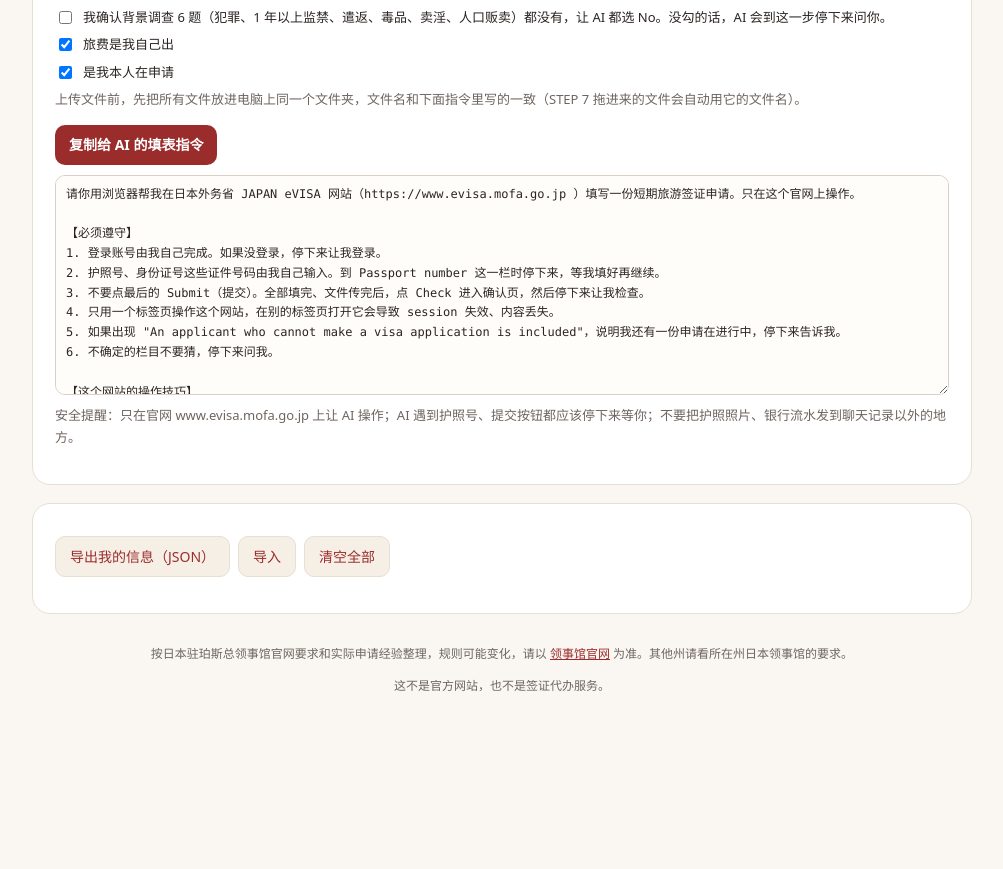
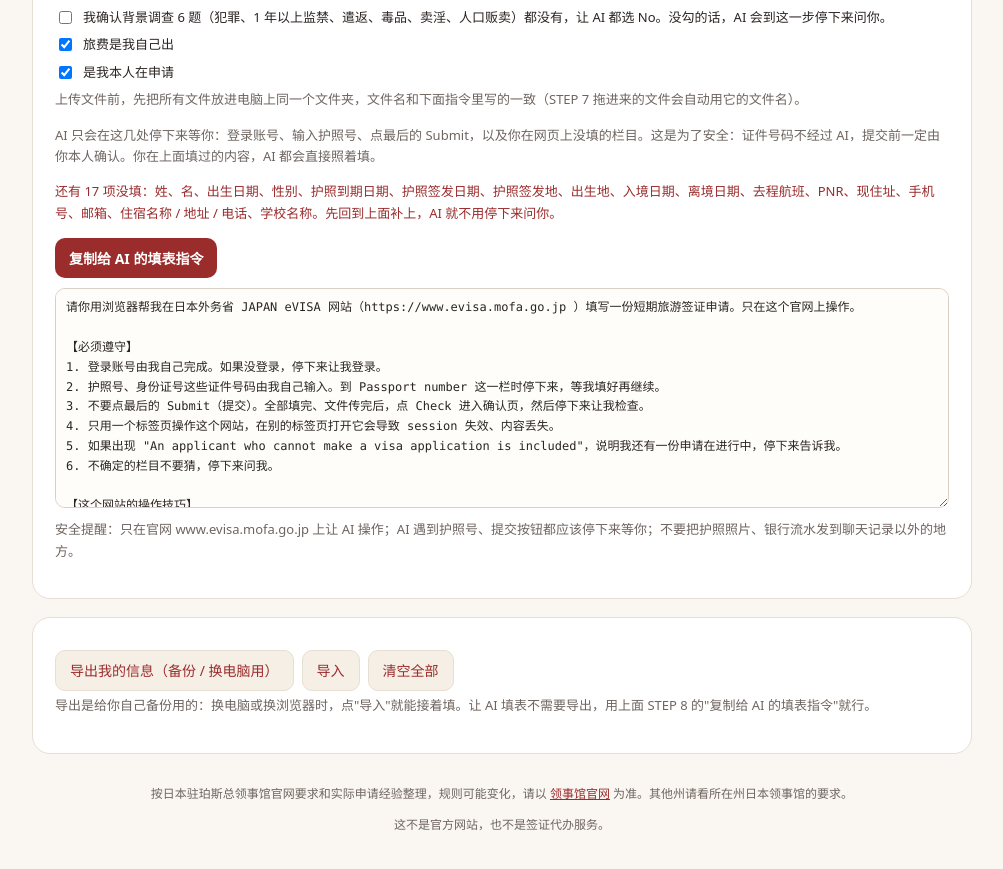
Before and after one commit to Redlola/china-passport-au-japan-evisa, a plain HTML site: page index.html in a window 1280 px wide. Shown: the part 7794-8663 px from the top of the page, without its empty margins (138-1141 px from the left). Before the commit the page ends 8562 px from the top, so only its background shows below. Drawn offline with Linux system fonts and the light colour scheme.

Commit message:
复制指令前提示没填的栏目，说明 AI 什么时候会停下来

```diff
--- a/index.html
+++ b/index.html
@@ -234,6 +234,8 @@ footer a{color:var(--red)}
 <label><input type="checkbox" id="isSelf" checked>是我本人在申请</label>
 </div>
 <p class="note">上传文件前，先把所有文件放进电脑上同一个文件夹，文件名和下面指令里写的一致（STEP 7 拖进来的文件会自动用它的文件名）。</p>
+<p class="note">AI 只会在这几处停下来等你：登录账号、输入护照号、点最后的 Submit，以及你在网页上没填的栏目。这是为了安全：证件号码不经过 AI，提交前一定由你本人确认。你在上面填过的内容，AI 都会直接照着填。</p>
+<p class="note bad" id="aiMissing"></p>
 <div class="row-actions"><button type="button" class="primary" id="copyAI">复制给 AI 的填表指令</button></div>
 <textarea id="aiPrompt" readonly aria-label="给 AI 的填表指令" style="margin-top:10px"></textarea>
 <p class="note">安全提醒：只在官网 www.evisa.mofa.go.jp 上让 AI 操作；AI 遇到护照号、提交按钮都应该停下来等你；不要把护照照片、银行流水发到聊天记录以外的地方。</p>
@@ -241,11 +243,12 @@ footer a{color:var(--red)}
 
 <section class="card">
 <div class="row-actions">
-<button type="button" id="exportBtn">导出我的信息（JSON）</button>
+<button type="button" id="exportBtn">导出我的信息（备份 / 换电脑用）</button>
 <button type="button" id="importBtn">导入</button>
 <input type="file" id="importFile" accept="application/json" class="hidden">
 <button type="button" id="clearBtn">清空全部</button>
 </div>
+<p class="note">导出是给你自己备份用的：换电脑或换浏览器时，点"导入"就能接着填。让 AI 填表不需要导出，用上面 STEP 8 的"复制给 AI 的填表指令"就行。</p>
 <p class="note" id="msg"></p>
 </section>
 
@@ -488,7 +491,7 @@ function aiPrompt(){const t=type();if(t.id==='citizen')return '用澳洲护照
  L.push('- 每个文件上传后，等它显示 "Uploaded" 或 "Clear" 再传下一个。');
  L.push('');L.push('【流程】Visa application list → New registration → 同意声明（Disclaimer）→ Basic information → Travel information → Address → Background check → Supporting documents → Check → 停下');
  L.push('');L.push('【每一栏填写的内容】');
- R.forEach(([g,rs])=>{if(g==='Background check'||g==='Supporting documents')return;L.push('');L.push(`## ${g}`);rs.forEach(([k,v])=>{if(k==='Facial photo'||k==='Passport')return;L.push(`- ${k}：${v||'（我还没提供，停下来问我）'}`);});});
+ R.forEach(([g,rs])=>{if(g==='Background check'||g==='Supporting documents')return;L.push('');L.push(`## ${g}`);rs.forEach(([k,v])=>{if(k==='Facial photo'||k==='Passport')return;L.push(`- ${k}：${v||'（网页上没填，到这一栏停下来问我）'}`);});});
  L.push('');L.push('## Background check');
  L.push('- Special reasons for visa application：勾 "Check here if none"');
  L.push(bg?'- 6 道背景题（犯罪、1 年以上监禁、遣返、毒品、卖淫、人口贩卖）：我确认都没有，全部选 No':'- 6 道背景题：到这里停下来，一题一题问我');
@@ -504,9 +507,11 @@ function aiPrompt(){const t=type();if(t.id==='citizen')return '用澳洲护照
  L.push('- Birth certificate、Marriage certificate：不用传');
  L.push('');L.push('填完后告诉我：哪些栏目你没填、哪些文件没传成功、页面上有没有红色报错。');
  return L.join('\n');}
-function renderAI(){const el=$('#aiPrompt');if(el)el.value=aiPrompt();}
+const NEED=[['surname','姓'],['given','名'],['dob','出生日期'],['sex','性别'],['expiry','护照到期日期'],['issue','护照签发日期'],['issuePlace','护照签发地'],['pob','出生地'],['entry','入境日期'],['exit','离境日期'],['flightIn','去程航班'],['pnr','PNR'],['addr','现住址'],['mobile','手机号'],['email','邮箱']];
+function missing(){const m=NEED.filter(([k])=>!(state.f[k]||'').trim()).map(x=>x[1]);if(!state.accs.some(a=>a.name&&a.tel&&a.addr))m.push('住宿名称 / 地址 / 电话');if(type().emp!=='none'&&!(state.f.empName||'').trim())m.push(type().emp==='school'?'学校名称':'公司名称');return m;}
+function renderAI(){const el=$('#aiPrompt');if(el)el.value=aiPrompt();const mm=$('#aiMissing');if(mm){const m=missing();mm.textContent=m.length?`还有 ${m.length} 项没填：${m.join('、')}。先回到上面补上，AI 就不用停下来问你。`:'';}}
 document.addEventListener('change',e=>{if(['bgNo','selfFund','isSelf'].includes(e.target.id))renderAI();});
-$('#copyAI').onclick=async()=>{const v=aiPrompt();try{await navigator.clipboard.writeText(v);$('#copyAI').textContent='已复制，发给 AI 吧';setTimeout(()=>$('#copyAI').textContent='复制给 AI 的填表指令',1800);}catch(e){$('#aiPrompt').select();}};
+$('#copyAI').onclick=async()=>{const m=missing();if(m.length&&!confirm(`还有 ${m.length} 项没填：${m.join('、')}。\n没填的栏目 AI 会停下来问你。仍然要复制吗？`))return;const v=aiPrompt();try{await navigator.clipboard.writeText(v);$('#copyAI').textContent='已复制，发给 AI 吧';setTimeout(()=>$('#copyAI').textContent='复制给 AI 的填表指令',1800);}catch(e){$('#aiPrompt').select();}};
 
 mountAll();
 </script>
```
